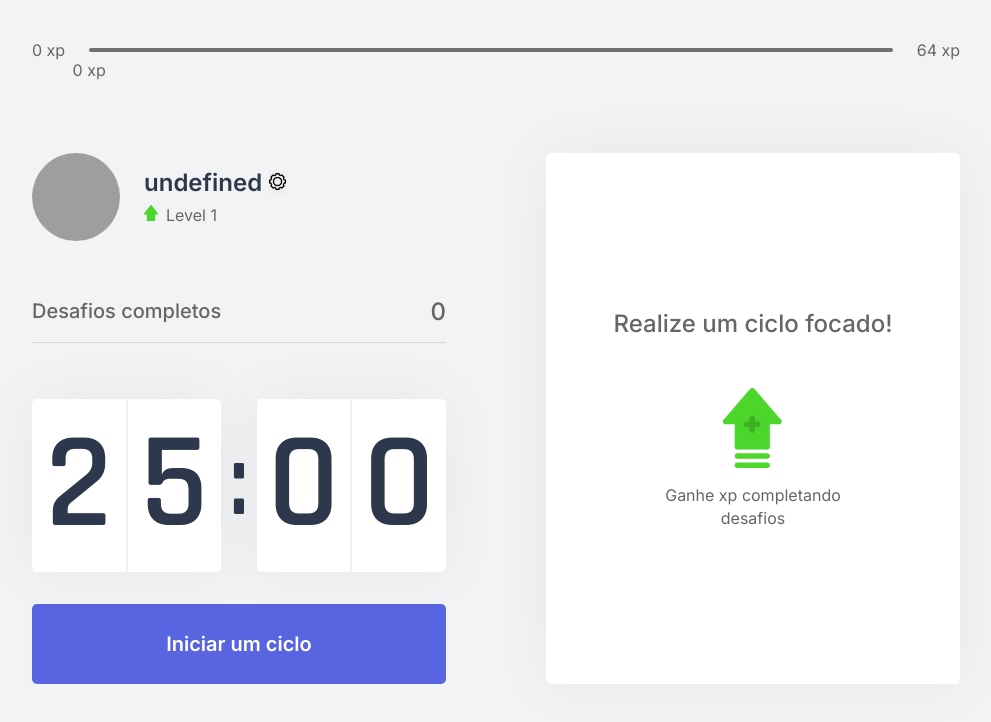
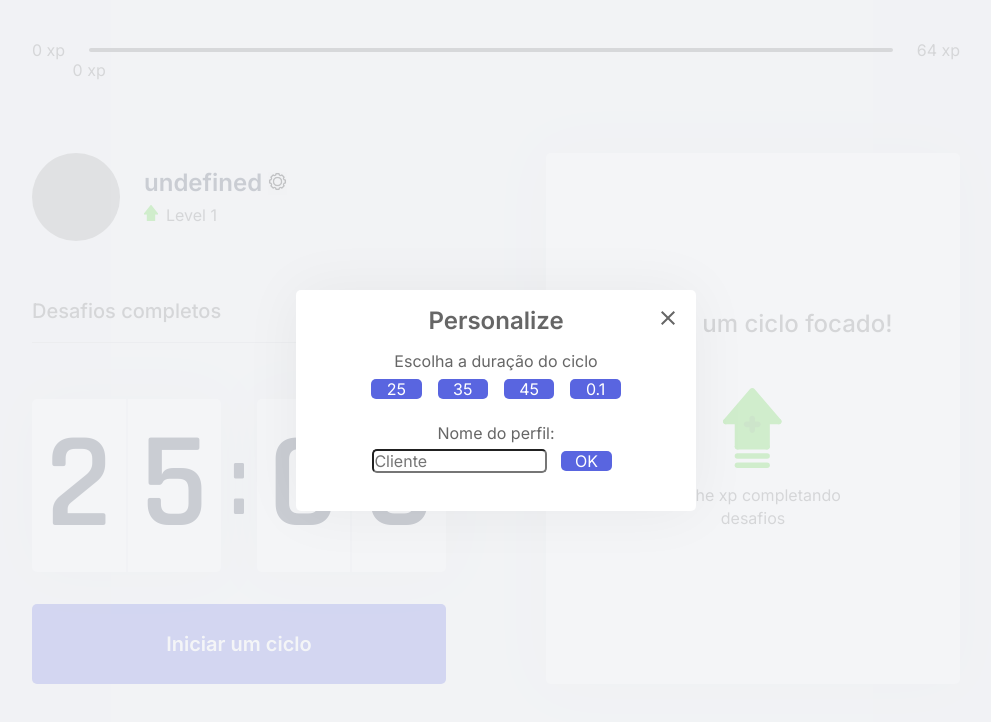
Before and after one commit to miguelgrieder/NLW4-moveit, a Next.js app: page / in a window 1280 px wide. Shown: the top 722 px of the page, without its empty margins (144-1135 px from the left). Built offline with nearby package versions, Linux system fonts and the light colour scheme; grey boxes are pictures that could not be loaded.

Commit message:
Pequeno bug corrigido + 1 gerado
Nome undf era o inicial
Bug em _app PersonalizeProvider username

```diff
--- a/src/components/Profile.tsx
+++ b/src/components/Profile.tsx
@@ -13,7 +13,7 @@ export function Profile() {
 
     return (
         <div className={styles.profileContainer}>
-            <img src="https://scontent.ffln10-1.fna.fbcdn.net/v/t1.6435-9/241075066_1029601827814642_6829893930135403273_n.jpg?_nc_cat=111&ccb=1-5&_nc_sid=09cbfe&_nc_eui2=AeEKIv9QOH5siz-v5_N7193GhsGyNPwWGN-GwbI0_BYY3zLfh_fdEQXzaGbEUNs0y7YtZg6KaRVpNWNqZj7WiJ7D&_nc_ohc=Qc7bYkBbtuMAX9gRHoL&_nc_oc=AQl-wSn_IgiRwCfuqkUCSAH_mjk8aANPHe6ZsYVnPPMokDmRCEyibDyckd1RnjxFO1U&_nc_ht=scontent.ffln10-1.fna&oh=3616a94713ac52dce7c183372dc03c94&oe=61847285" alt="btc" />
+            <img src="https://scontent.ffln10-1.fna.fbcdn.net/v/t1.6435-9/241075066_1029601827814642_6829893930135403273_n.jpg?_nc_cat=111&ccb=1-5&_nc_sid=09cbfe&_nc_eui2=AeEKIv9QOH5siz-v5_N7193GhsGyNPwWGN-GwbI0_BYY3zLfh_fdEQXzaGbEUNs0y7YtZg6KaRVpNWNqZj7WiJ7D&_nc_ohc=Qc7bYkBbtuMAX9gRHoL&_nc_oc=AQl-wSn_IgiRwCfuqkUCSAH_mjk8aANPHe6ZsYVnPPMokDmRCEyibDyckd1RnjxFO1U&_nc_ht=scontent.ffln10-1.fna&oh=3616a94713ac52dce7c183372dc03c94&oe=61847285" alt="profile_img" />
             <div>
                 <strong> <span> {username} </span>
                 {isActive ? (<div/>) : (
--- a/src/contexts/CountdownContext.tsx
+++ b/src/contexts/CountdownContext.tsx
@@ -27,7 +27,7 @@ let countdownTimeout: NodeJS.Timeout;
 
 export function CountdownProvider({children, ...rest}: CountdownProviderProps){
     const {startNewChallenge} = useContext(ChallengesContext)
-    const [cicleDuration, setCicleDuration] = useState(rest.cicleDuration ?? 25*60);//AQUI NÃO FUNCIONA O REST
+    const [cicleDuration, setCicleDuration] = useState(rest.cicleDuration ?? 25*60);
     const [time, setTime] = useState(cicleDuration);
     const [isActive, setIsActive] = useState(false);
     const [hasFinished, setHasFinished] = useState(false);
--- a/src/contexts/PersonalizeContext.tsx
+++ b/src/contexts/PersonalizeContext.tsx
@@ -31,6 +31,11 @@ export function PersonalizeProvider({children, ...rest}: PersonalizeProviderProp
         Cookies.set('username', String(username));
     }, [username])
 
+    useEffect(() => {
+        if (username==='Cliente'){
+        setIsPersonalizeModalOpen(true);}
+    }, [])
+
     function openPersonalizeModal(){
         setIsPersonalizeModalOpen(true)
     }
--- a/src/pages/_app.tsx
+++ b/src/pages/_app.tsx
@@ -1,3 +1,4 @@
+import { useContext } from 'react';
 import { PersonalizeProvider } from '../contexts/PersonalizeContext';
 import '../styles/global.css';
 //Sempre carregado e renderizado a cada nova pagina
@@ -5,7 +6,9 @@ import '../styles/global.css';
 
 function MyApp({ Component, pageProps }) {
   return (
+    <PersonalizeProvider>
       <Component {...pageProps} />
+    </PersonalizeProvider>
 )};
 
 export default MyApp
```
